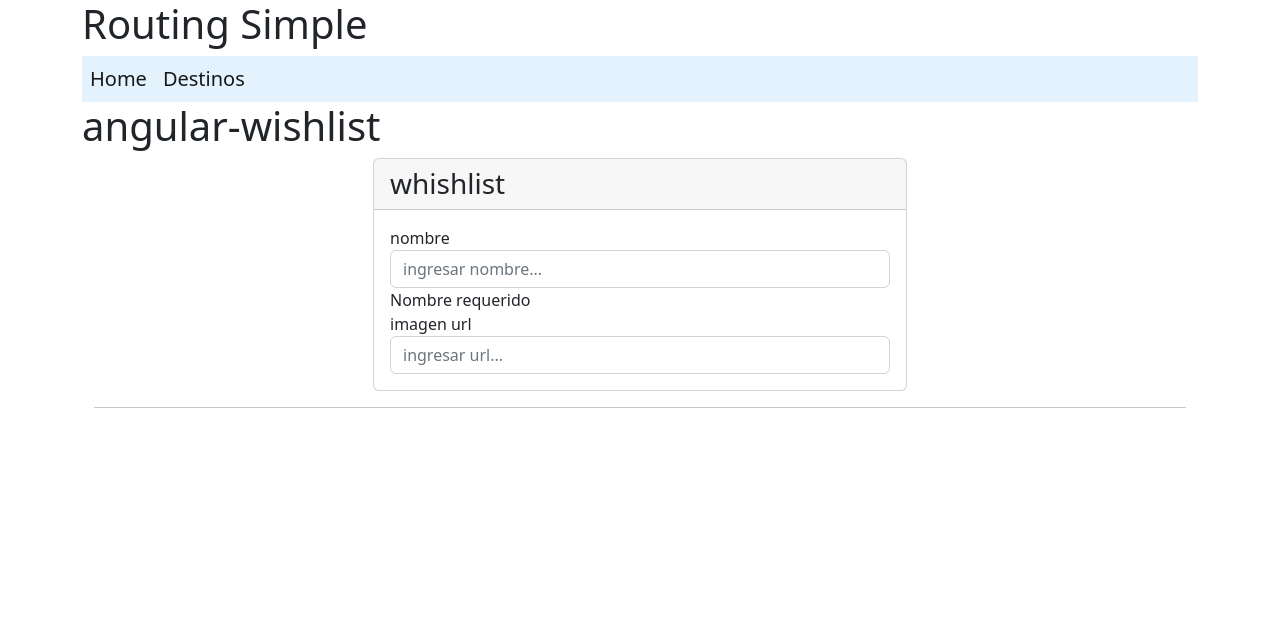
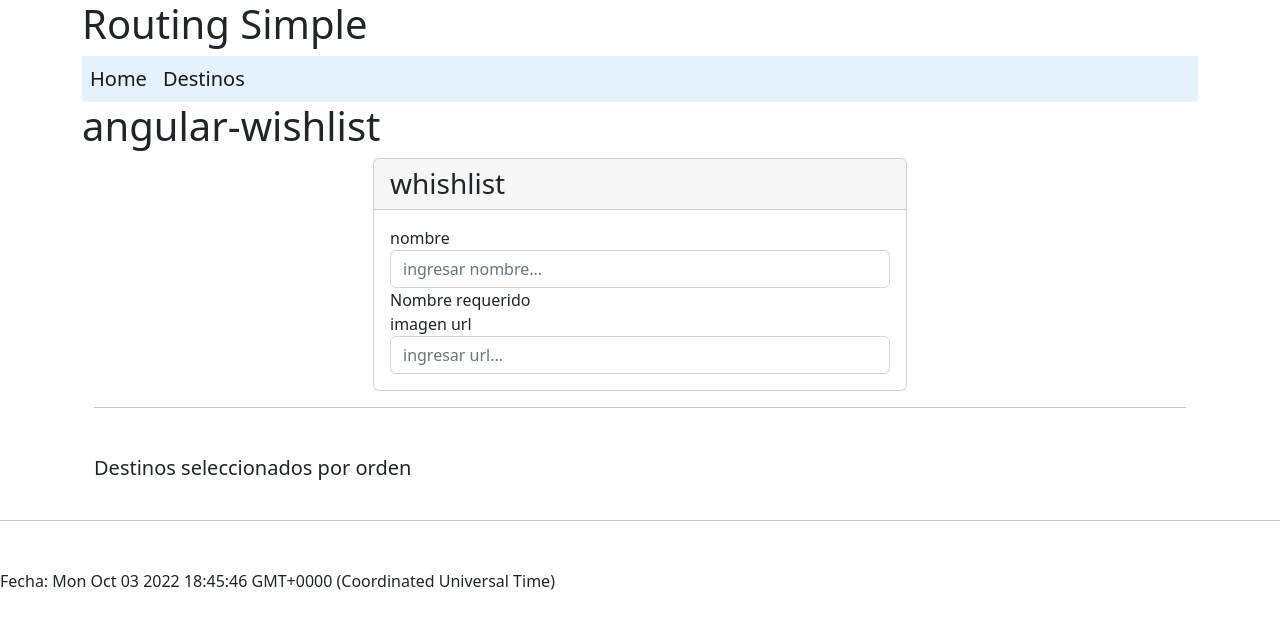
Before and after one commit to fsangar/Coursera-Angular, an Angular app in the folder angular-wishlist-v1/: page /home in a window 1280 px wide. Shown: the top 628 px of the page. Built offline with nearby package versions, Linux system fonts and the light colour scheme.

Commit message:
Añadido observables

```diff
--- a/angular-wishlist-v1/src/app/app.component.html
+++ b/angular-wishlist-v1/src/app/app.component.html
@@ -22,3 +22,5 @@
   </div>
   <router-outlet></router-outlet>
 </div>
+<hr class="mb-5">
+Fecha: {{ time | async }}
--- a/angular-wishlist-v1/src/app/app.component.ts
+++ b/angular-wishlist-v1/src/app/app.component.ts
@@ -1,4 +1,5 @@
 import { Component } from '@angular/core';
+import {Observable} from "rxjs";
 
 @Component({
   selector: 'app-root',
@@ -7,4 +8,8 @@ import { Component } from '@angular/core';
 })
 export class AppComponent {
   title = 'angular-wishlist';
+  // time de tipo Observable
+  time = new Observable(observer => {
+    setInterval(() => observer.next(new Date().toString()), 1000);
+  });
 }
--- a/angular-wishlist-v1/src/app/form-destino-viaje/form-destino-viaje.component.ts
+++ b/angular-wishlist-v1/src/app/form-destino-viaje/form-destino-viaje.component.ts
@@ -55,7 +55,7 @@ export class FormDestinoViajeComponent implements OnInit {
   nombreValidatorParametrizable(minLong: number):ValidatorFn{
     return (control: AbstractControl): { [key: string]: boolean } | null => {
       const l = control.value.toString().trim().length;
-      if (l > 0 && minLong < 5){
+      if (l > 0 &&  l < minLong){
         return {minLongNombre: true};
       }
       return {};
--- a/angular-wishlist-v1/src/app/lista-destinos/lista-destinos.component.html
+++ b/angular-wishlist-v1/src/app/lista-destinos/lista-destinos.component.html
@@ -26,4 +26,10 @@
     ></app-destino-viaje>
 
   </div>
+  <div class="row">
+    <h5>Destinos seleccionados por orden</h5>
+    <ol>
+      <li *ngFor="let u of updates">{{u}}</li>
+    </ol>
+  </div>
 </div>
--- a/angular-wishlist-v1/src/app/lista-destinos/lista-destinos.component.ts
+++ b/angular-wishlist-v1/src/app/lista-destinos/lista-destinos.component.ts
@@ -1,6 +1,7 @@
 import {Component, EventEmitter, OnInit, Output} from '@angular/core';
 import {DestinoViaje} from "../models/destino-viaje.model";
 import {DestinoApiClient} from "../models/destinos-api-client.model";
+import {BehaviorSubject, Subject} from "rxjs";
 
 @Component({
   selector: 'app-lista-destinos',
@@ -8,11 +9,21 @@ import {DestinoApiClient} from "../models/destinos-api-client.model";
   styleUrls: ['./lista-destinos.component.scss']
 })
 export class ListaDestinosComponent implements OnInit {
+  // Definimos el objeto que va a funcionar de observable RxJS
+  current: Subject<any> = new BehaviorSubject(null);
 
   destinos: DestinoViaje[];
+  updates: string[];
 
   constructor() {
     this.destinos = [];
+    this.updates = [];
+    // Definimos la acción que va a realizar el observable.
+    this.current.subscribe((d:DestinoViaje) =>{
+      if (d != null){
+        this.updates.push("Se ha elegido a "+ d.nombre);
+      }
+    });
   }
 
   ngOnInit(): void {
@@ -27,5 +38,8 @@ export class ListaDestinosComponent implements OnInit {
   elegido (d:DestinoViaje){
     this.destinos.forEach(function (x) {x.setSelected(false)});
     d.setSelected(true);
+    // con RxJS y la función next estamos emitiendo al observable que se ha producido un cambio.
+    this.current.next(d);
   }
+
 }
--- a/angular-wishlist-v1/src/app/models/destino-viaje.model.ts
+++ b/angular-wishlist-v1/src/app/models/destino-viaje.model.ts
@@ -1,6 +1,7 @@
 export class DestinoViaje {
 
   private selected: boolean = false;
+  public id:number = 0;
 
   constructor(public nombre:string,public imagenUrl:string, public servicios= ["desayuno",'media pensión'] ) {
   }
```
